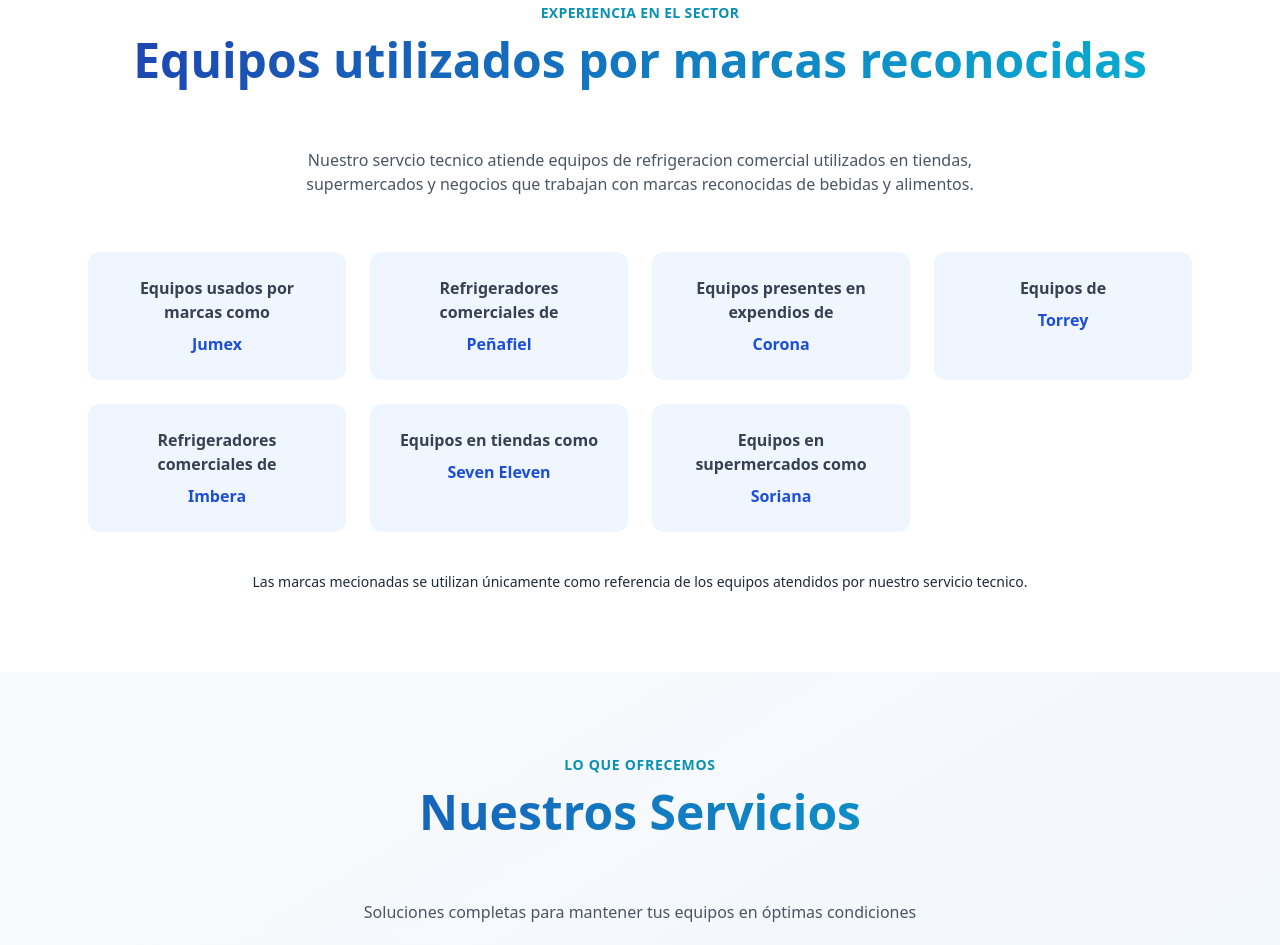
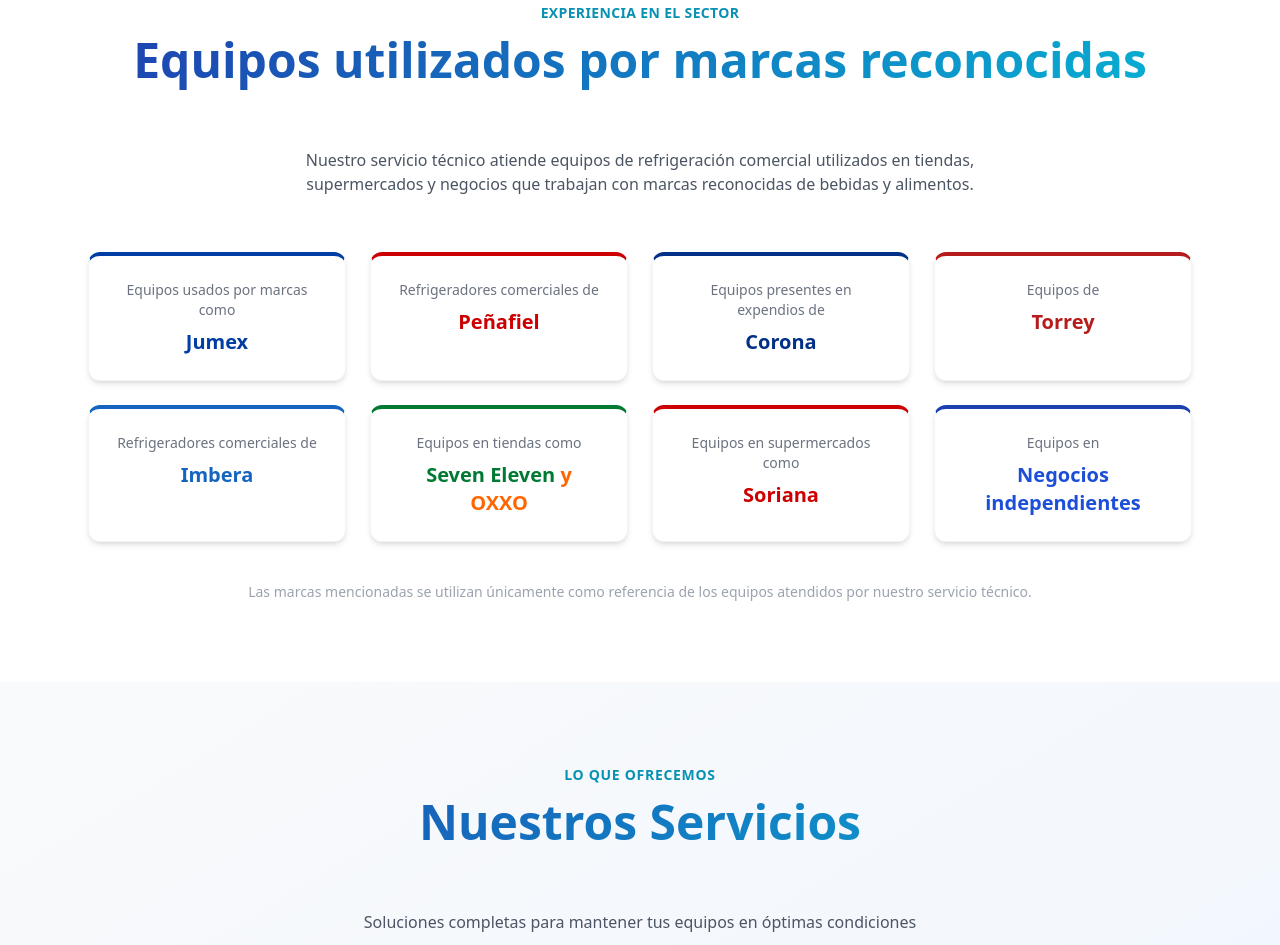
Before and after one commit to JulianOcon/PROYECTO-CLIDESALT, a website: page src/index.html in a window 1280 px wide. Shown: the part 1611-2556 px from the top of the page. Drawn offline with nearby package versions, Linux system fonts and the light colour scheme.

Commit message:
mis cambios locales

```diff
--- a/src/index.html
+++ b/src/index.html
@@ -1,3 +1,4 @@
+<!-- index.html   --->
 <!doctype html>
 <html lang="es">
   <head>
@@ -55,10 +56,21 @@
         background: rgba(255, 255, 255, 0.95);
         backdrop-filter: blur(10px);
       }
+
+      .brand-card {
+        transition:
+          transform 0.3s ease,
+          box-shadow 0.3s ease;
+      }
+
+      .brand-card:hover {
+        transform: translateY(-8px);
+        box-shadow: 0 20px 40px rgba(0, 0, 0, 0.2);
+      }
     </style>
   </head>
   <body class="bg-gradient-to-br from-gray-50 to-blue-50 text-gray-800">
-    <!-- HEADER -->
+    <!------------ HEADER ------------->
     <header
       class="glass-effect sticky top-0 z-50 shadow-lg border-b border-gray-200"
     >
@@ -194,71 +206,92 @@
       </div>
     </section>
 
-    <!----------------- Marcas y Equipos ------------------>
+    <!-------------------------- Marcas y Equipos -------------------------------->
+    <!----------------- Marcas y Equipos -------------------------------->
 <section class="py-20 bg-white">
   <div class="max-w-6xl mx-auto px-6">
+
     <div class="text-center mb-14">
-          <span
-            class="text-cyan-600 font-semibold text-sm uppercase tracking-wide"
-          >
+      <span class="text-cyan-600 font-semibold text-sm uppercase tracking-wide">
         Experiencia en el sector
       </span>
-
       <h3 class="text-4xl md:text-5xl font-bold mt-3 gradient-text">
         Equipos utilizados por marcas reconocidas
       </h3>
-
       <p class="text-gray-600 mt-4 max-w-3xl mx-auto">
-            Nuestro servcio tecnico atiende equipos de refrigeracion comercial
+        Nuestro servicio técnico atiende equipos de refrigeración comercial
         utilizados en tiendas, supermercados y negocios que trabajan con
         marcas reconocidas de bebidas y alimentos.
       </p>
     </div>
 
     <div class="grid md:grid-cols-3 lg:grid-cols-4 gap-6 text-center">
-          <div class="bg-blue-50 p-6 rounded-xl font-semibold text-gray-700">
-            Equipos usados por marcas como
-            <div class="mt-2 text-blue-700 font-bold">Jumex</div>
+
+      <!-- Jumex -->
+      <div class="brand-card bg-white rounded-xl p-6 shadow-md border border-gray-100"
+           style="border-top: 4px solid #003DA5;">
+        <p class="text-gray-500 text-sm">Equipos usados por marcas como</p>
+        <div class="mt-2 font-bold text-xl" style="color: #003DA5;">Jumex</div>
       </div>
 
-          <div class="bg-blue-50 p-6 rounded-xl font-semibold text-gray-700">
-            Refrigeradores comerciales de
-            <div class="mt-2 text-blue-700 font-bold">Peñafiel</div>
+      <!-- Peñafiel -->
+      <div class="brand-card bg-white rounded-xl p-6 shadow-md border border-gray-100"
+           style="border-top: 4px solid #cc0000;">
+        <p class="text-gray-500 text-sm">Refrigeradores comerciales de</p>
+        <div class="mt-2 font-bold text-xl" style="color: #cc0000;">Peñafiel</div>
       </div>
 
-          <div class="bg-blue-50 p-6 rounded-xl font-semibold text-gray-700">
-            Equipos presentes en expendios de
-            <div class="mt-2 text-blue-700 font-bold">Corona</div>
+      <!-- Corona -->
+      <div class="brand-card bg-white rounded-xl p-6 shadow-md border border-gray-100"
+           style="border-top: 4px solid #003087;">
+        <p class="text-gray-500 text-sm">Equipos presentes en expendios de</p>
+        <div class="mt-2 font-bold text-xl" style="color: #003087;">Corona</div>
       </div>
 
-          <div class="bg-blue-50 p-6 rounded-xl font-semibold text-gray-700">
-            Equipos de
-            <div class="mt-2 text-blue-700 font-bold">Torrey</div>
+      <!-- Torrey -->
+      <div class="brand-card bg-white rounded-xl p-6 shadow-md border border-gray-100"
+           style="border-top: 4px solid #B71C1C;">
+        <p class="text-gray-500 text-sm">Equipos de</p>
+        <div class="mt-2 font-bold text-xl" style="color: #B71C1C;">Torrey</div>
       </div>
 
-          <div class="bg-blue-50 p-6 rounded-xl font-semibold text-gray-700">
-            Refrigeradores comerciales de
-            <div class="mt-2 text-blue-700 font-bold">Imbera</div>
+      <!-- Imbera -->
+      <div class="brand-card bg-white rounded-xl p-6 shadow-md border border-gray-100"
+           style="border-top: 4px solid #1565C0;">
+        <p class="text-gray-500 text-sm">Refrigeradores comerciales de</p>
+        <div class="mt-2 font-bold text-xl" style="color: #1565C0;">Imbera</div>
       </div>
 
-          <div class="bg-blue-50 p-6 rounded-xl font-semibold text-gray-700">
-            Equipos en tiendas como
-            <div class="mt-2 text-blue-700 font-bold">Seven Eleven</div>
+      <!-- 7-Eleven y OXXO -->
+      <div class="brand-card bg-white rounded-xl p-6 shadow-md border border-gray-100"
+           style="border-top: 4px solid #007A33;">
+        <p class="text-gray-500 text-sm">Equipos en tiendas como</p>
+        <div class="mt-2 font-bold text-xl" style="color: #007A33;">Seven Eleven <span style="color: #FF6600;">y OXXO</span></div>
       </div>
 
-          <div class="bg-blue-50 p-6 rounded-xl font-semibold text-gray-700">
-            Equipos en supermercados como
-            <div class="mt-2 text-blue-700 font-bold">Soriana</div>
-          </div>
+      <!-- Soriana -->
+      <div class="brand-card bg-white rounded-xl p-6 shadow-md border border-gray-100"
+           style="border-top: 4px solid #CC0000;">
+        <p class="text-gray-500 text-sm">Equipos en supermercados como</p>
+        <div class="mt-2 font-bold text-xl" style="color: #CC0000;">Soriana</div>
       </div>
 
-        <p class="text-center text_gray-500 text-sm mt-10">
-          Las marcas mecionadas se utilizan únicamente como referencia de los
-          equipos atendidos por nuestro servicio tecnico.
+      <!-- Negocios independientes -->
+      <div class="brand-card bg-white rounded-xl p-6 shadow-md border border-gray-100"
+           style="border-top: 4px solid #1e40af;">
+        <p class="text-gray-500 text-sm">Equipos en</p>
+        <div class="mt-2 font-bold text-xl text-blue-700">Negocios independientes</div>
+      </div>
+
+    </div>
+
+    <p class="text-center text-gray-400 text-sm mt-10">
+      Las marcas mencionadas se utilizan únicamente como referencia de los
+      equipos atendidos por nuestro servicio técnico.
     </p>
+
   </div>
 </section>
-
     <!-- SERVICIOS -->
 
     <section
--- a/src/js/slider.js
+++ b/src/js/slider.js
@@ -3,11 +3,13 @@ document.querySelectorAll(".slider").forEach(slider => {
     const img = slider.querySelector(".slider-img");
     const next = slider.querySelector(".next");
     const prev = slider.querySelector(".prev");
+    const counter = slider.querySelector(".slider-counter")
 
     let index = 0;
     let paused = false;
 
     img.src = images[index];
+    counter.textContent = `1 / ${images.length}`; //Para calcular en automatico la cantidad de imagenes
 
     function changeImage(i) {
         img.classList.add("opacity-0");
@@ -15,6 +17,7 @@ document.querySelectorAll(".slider").forEach(slider => {
             index = (i + images.length) % images.length;
             img.src = images[index];
             img.classList.remove("opacity-0");
+            counter.textContent = `${index + 1} / ${images.length}`; // Para que cambien los numeros al cambiar las imagenes
         }, 300);
     }
 
```
Also changed, not shown: src/servicios/cambio-compresor.html (+8 -7 lines), src/styles.css (line endings or trailing spaces). Lines whose indentation alone changed are shown as unchanged.
